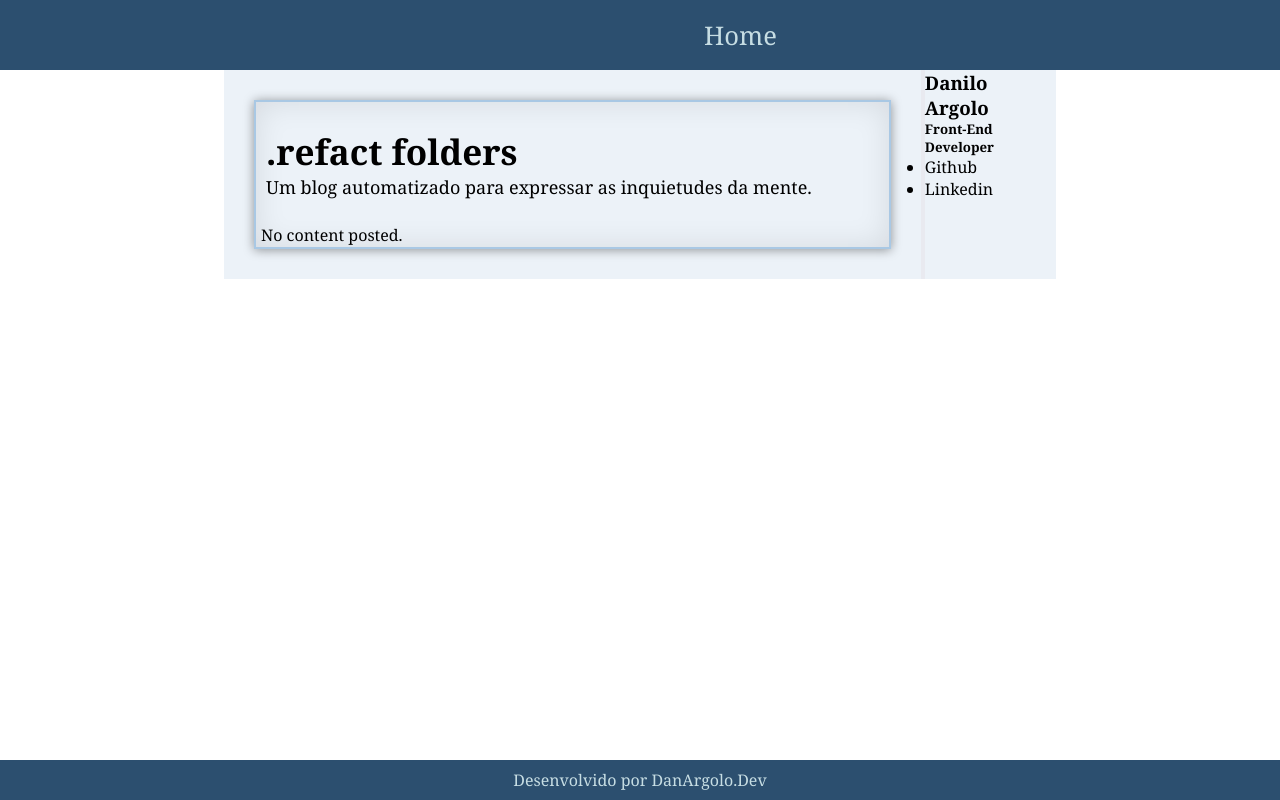
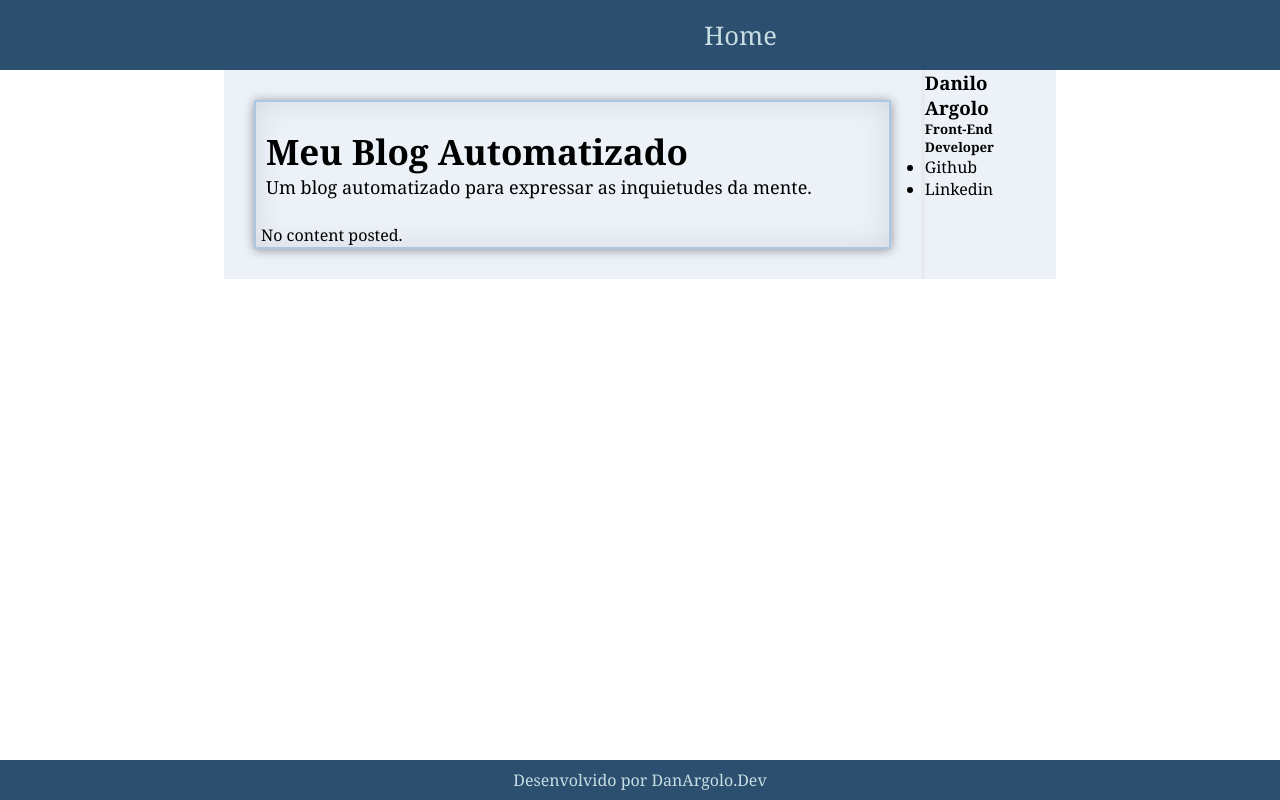
Before and after one commit to danargolo/danargolo.github.io, a website: page index.html in a window 1280 px wide. Drawn offline with Linux system fonts and the light colour scheme.

Commit message:
[actions] Generate HTML page

```diff
--- a/index.html
+++ b/index.html
@@ -3,7 +3,7 @@
 <head>
   <meta charset="UTF-8">
   <meta name="viewport" content="width=device-width, initial-scale=1.0">
-  <title>.refact folders</title>
+  <title>Meu Blog Automatizado</title>
   <script src=""></script>
   <link rel="stylesheet" href="/styles/global.css">
   <link rel="stylesheet" href="/styles/index.css">
@@ -20,7 +20,7 @@
     <div class="container">
       <section class=posts>
         <div class="title">
-          <p id="title">.refact folders</p>
+          <p id="title">Meu Blog Automatizado</p>
           <p id="subtitle">Um blog automatizado para expressar as inquietudes da mente.</p>
         </div>
         No content posted.
```
